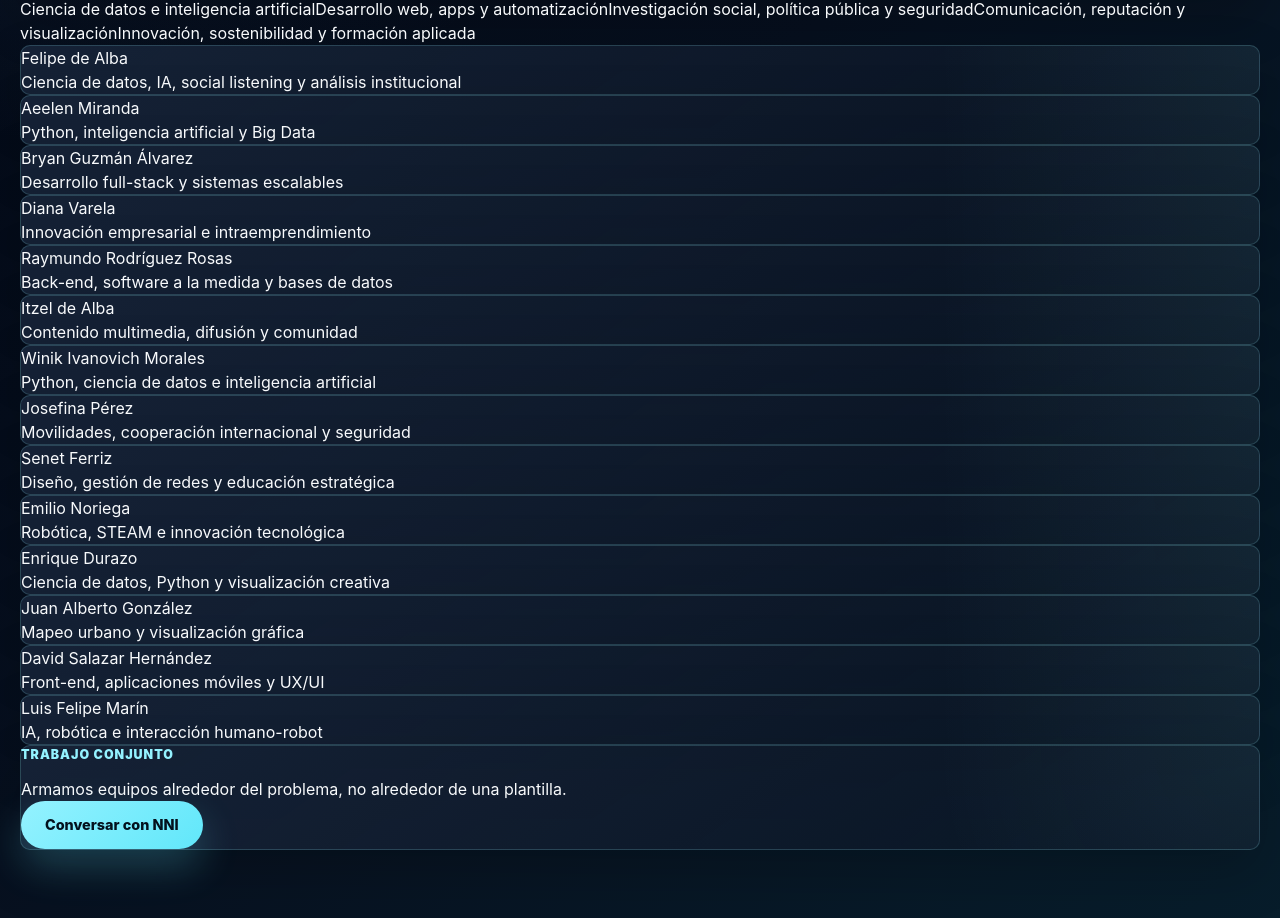
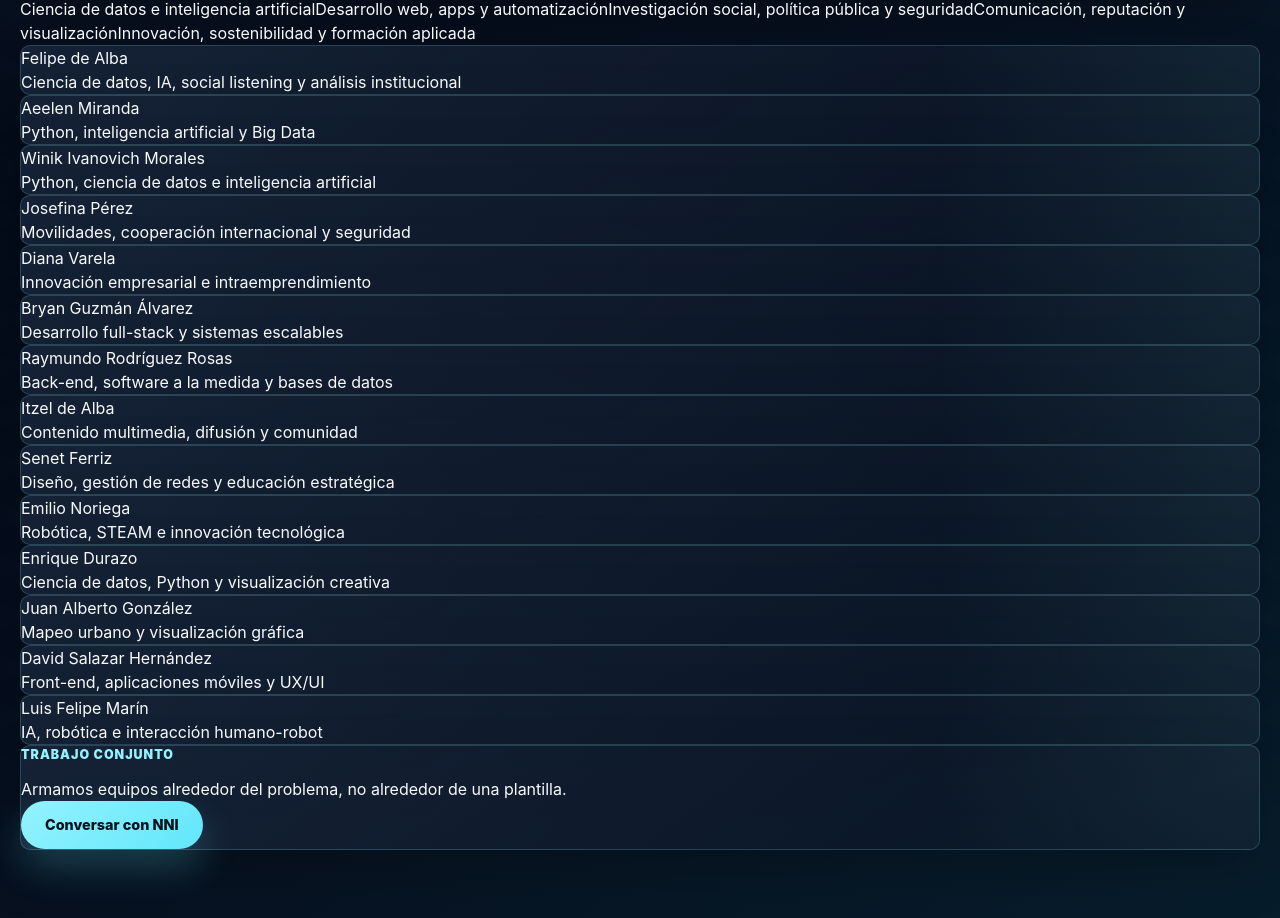
Before and after one commit to AISENSITIVITYSOLUTIONS/nni_official_page, a React (Vite) app: page /nosotros in a window 1280 px wide. Shown: the part 770-1688 px from the top of the page. Built offline with nearby package versions, Linux system fonts and the light colour scheme.

Commit message:
Reorder selected team profiles in About section

```diff
--- a/src/pages/About.jsx
+++ b/src/pages/About.jsx
@@ -11,12 +11,12 @@ const areas = [
 const teamMembers = [
   ['Felipe de Alba', 'Ciencia de datos, IA, social listening y análisis institucional'],
   ['Aeelen Miranda', 'Python, inteligencia artificial y Big Data'],
+  ['Winik Ivanovich Morales', 'Python, ciencia de datos e inteligencia artificial'],
+  ['Josefina Pérez', 'Movilidades, cooperación internacional y seguridad'],
+  ['Diana Varela', 'Innovación empresarial e intraemprendimiento'],
   ['Bryan Guzmán Álvarez', 'Desarrollo full-stack y sistemas escalables'],
-  ['Diana Varela', 'Innovación empresarial e intraemprendimiento'],
   ['Raymundo Rodríguez Rosas', 'Back-end, software a la medida y bases de datos'],
   ['Itzel de Alba', 'Contenido multimedia, difusión y comunidad'],
-  ['Winik Ivanovich Morales', 'Python, ciencia de datos e inteligencia artificial'],
-  ['Josefina Pérez', 'Movilidades, cooperación internacional y seguridad'],
   ['Senet Ferriz', 'Diseño, gestión de redes y educación estratégica'],
   ['Emilio Noriega', 'Robótica, STEAM e innovación tecnológica'],
   ['Enrique Durazo', 'Ciencia de datos, Python y visualización creativa'],
```
